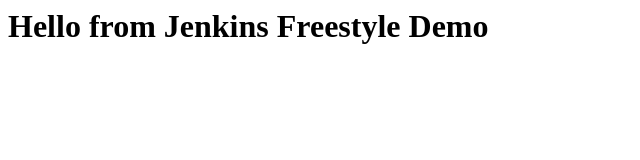
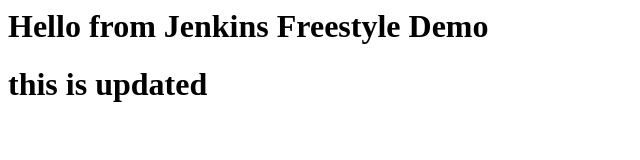
Before and after one commit to Ameyameshram16/Jenkins-freestyle-demo, a plain HTML site: page index.html in a window 1280 px wide. Shown: the whole page, without its empty margins (0-640 px from the left). Drawn offline with Linux system fonts and the light colour scheme.

Commit message:
Update index.html

```diff
--- a/index.html
+++ b/index.html
@@ -1,5 +1,6 @@
 <html>
 <body>
 <h1>Hello from Jenkins Freestyle Demo</h1>
+  <h1> this is updated</h1>
 </body>
 </html>
```
